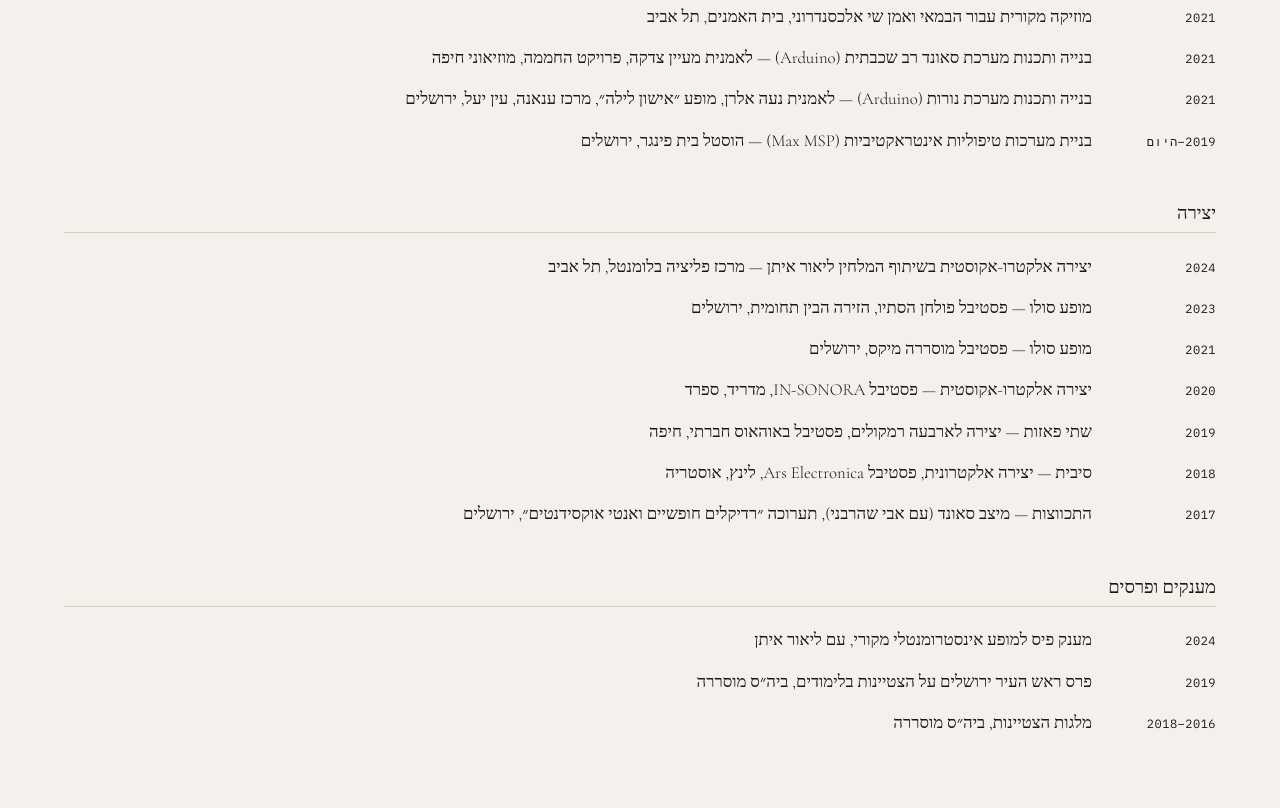
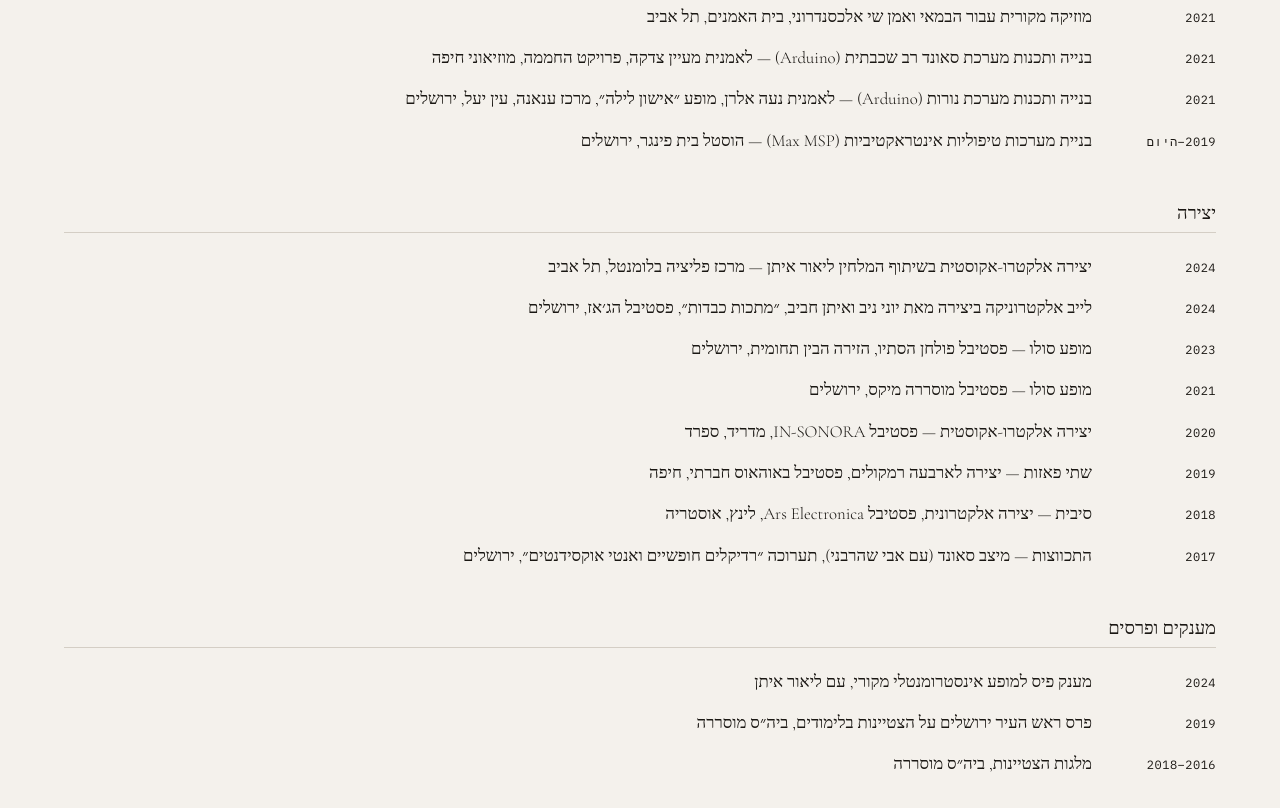
Before and after one commit to golkit1/omergoldberg, a plain HTML site: page cv.html in a window 1280 px wide. Shown: the part 657-1465 px from the top of the page. Drawn offline with nearby package versions, Linux system fonts and the light colour scheme.

Commit message:
Update cv.html

```diff
--- a/cv.html
+++ b/cv.html
@@ -100,6 +100,7 @@
     <div class="cv-block">
       <h3 class="cv-cat">יצירה</h3>
       <div class="cv-row"><span class="cv-year">2024</span><span class="cv-text">יצירה אלקטרו-אקוסטית בשיתוף המלחין ליאור איתן — מרכז פליציה בלומנטל, תל אביב</span></div>
+       <div class="cv-row"><span class="cv-year">2024</span><span class="cv-text">לייב אלקטרוניקה ביצירה מאת יוני ניב ואיתן חביב, ״מתכות כבדות״, פסטיבל הג׳אז, ירושלים</span></div>
       <div class="cv-row"><span class="cv-year">2023</span><span class="cv-text">מופע סולו — פסטיבל פולחן הסתיו, הזירה הבין תחומית, ירושלים</span></div>
       <div class="cv-row"><span class="cv-year">2021</span><span class="cv-text">מופע סולו — פסטיבל מוסררה מיקס, ירושלים</span></div>
       <div class="cv-row"><span class="cv-year">2020</span><span class="cv-text">יצירה אלקטרו-אקוסטית — פסטיבל IN-SONORA, מדריד, ספרד</span></div>
```
